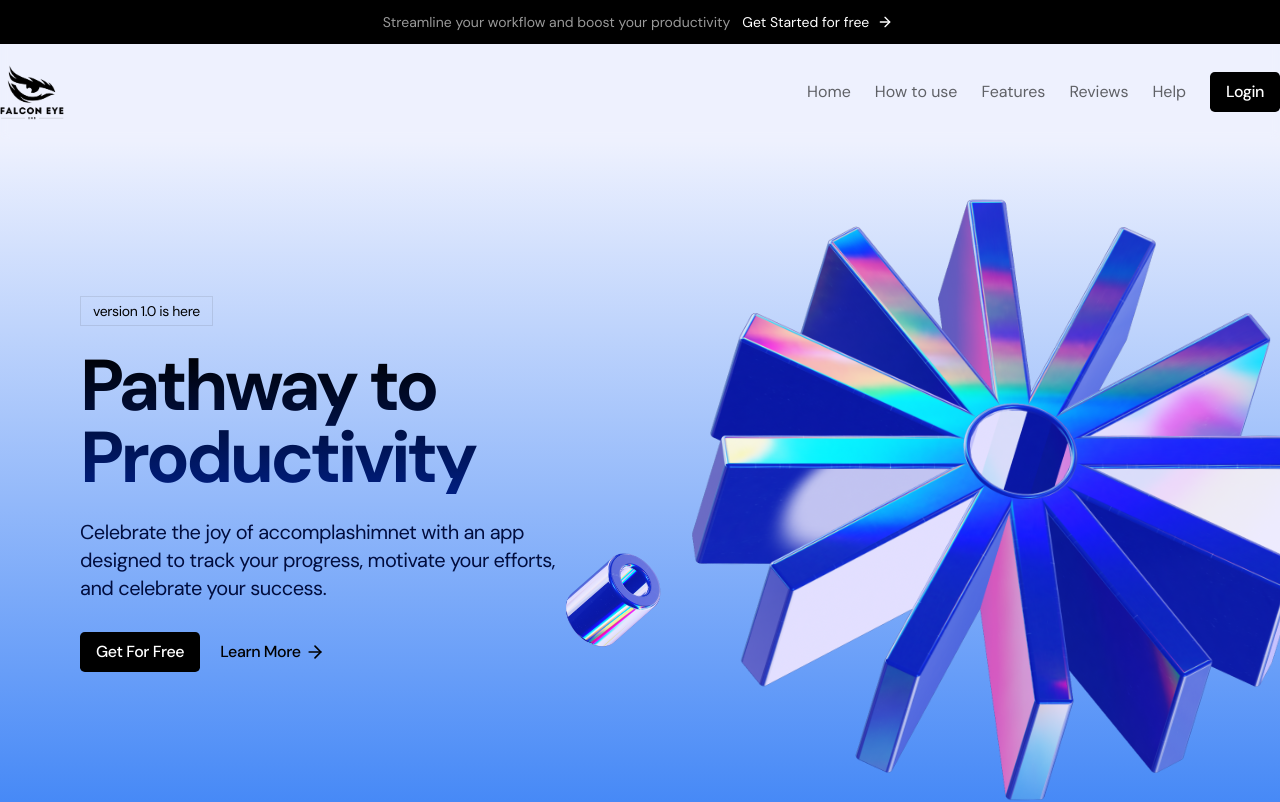
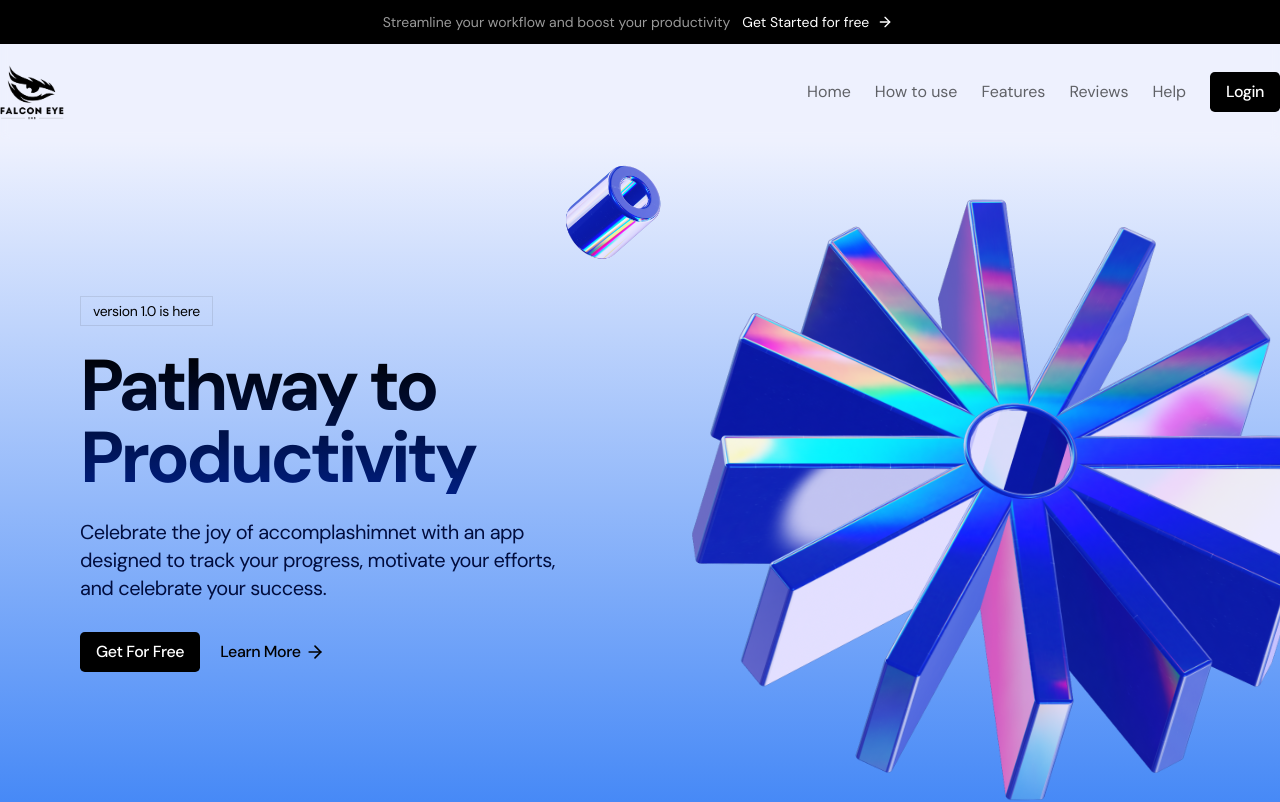
Before and after one commit to NipunShrivats/Falcon-eye-EMS, a Next.js app: page / in a window 1280 px wide. Shown: the top 802 px of the page. Built offline with nearby package versions, Linux system fonts and the light colour scheme.

Commit message:
changes on 27Nov, commit no. 5

```diff
--- a/src/components/sections/HeroImages.tsx
+++ b/src/components/sections/HeroImages.tsx
@@ -32,7 +32,7 @@ export default function HeroImages() {
         alt=""
         className="absolute -top-24 w-20 md:w-28 md:-top-6"
         animate={{
-          translateY: [-30, 500],
+          translateY: [-30, 30],
           // rotate: "45deg",
         }}
         transition={{
@@ -49,7 +49,7 @@ export default function HeroImages() {
         className="absolute right-6 w-20 md:w-28 md:bottom-0 md:-left-16 xl:left-[50rem] xl:w-36"
         // style={{ translateY: translateY }}
         animate={{
-          translateY: [30, -500],
+          translateY: [30, -30],
           // rotate: "45deg",
         }}
         transition={{
```
